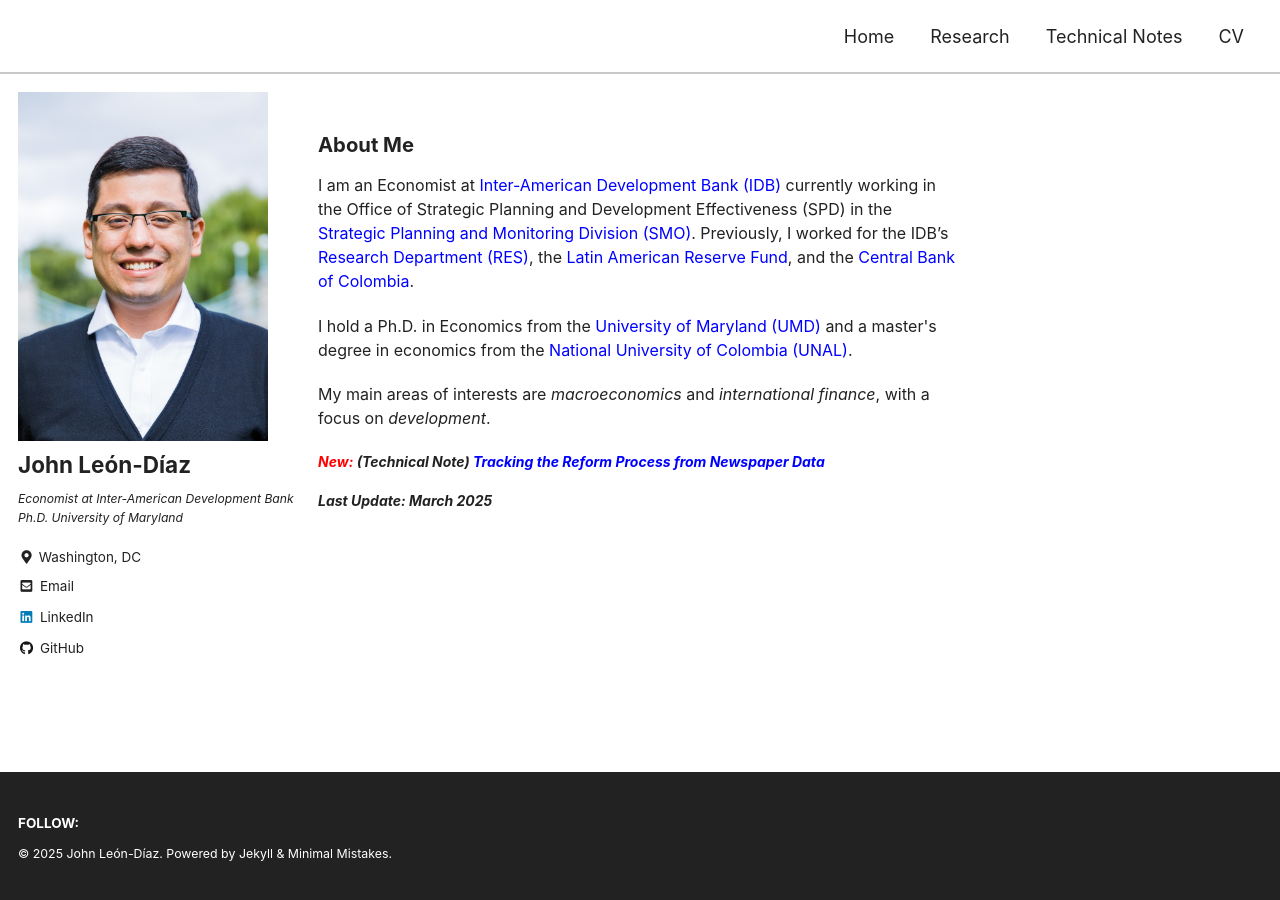
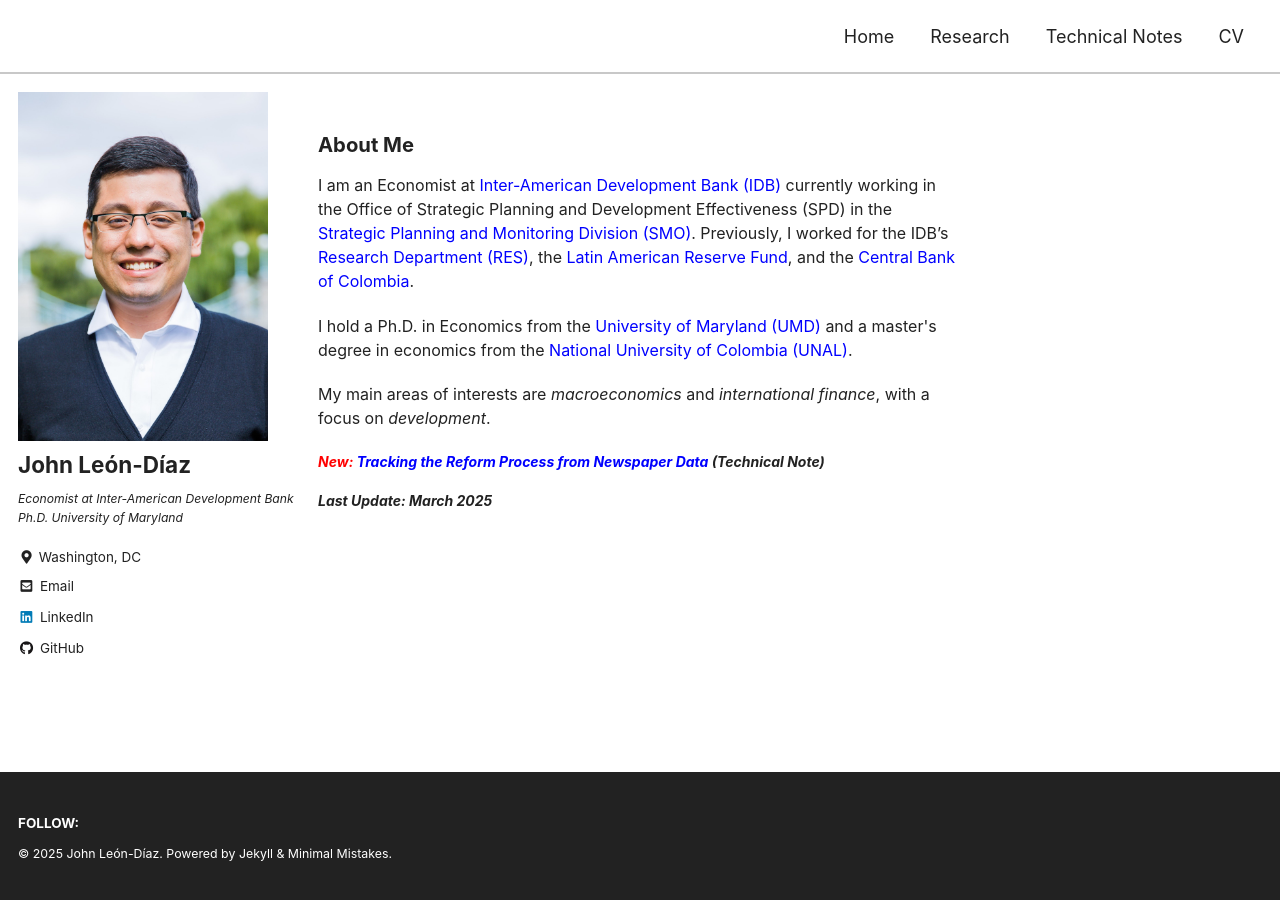
Before and after one commit to jleondia/jleondia.github.io, a Jekyll site: the page built from _pages/home.md, in a window 1280 px wide. Built offline with Jekyll 4.4.1, drawn with Linux system fonts in a browser that asks for light colours; cached includes are drawn as plain includes.

Commit message:
Update home.md

```diff
--- a/_pages/home.md
+++ b/_pages/home.md
@@ -28,7 +28,7 @@ comments: false
 </div>
 
 <p style="font-size:14px; font-weight:bold; font-style:italic;">
-  <span style="color: #ff0000">New: </span> (Technical Note) <a href="https://publications.iadb.org/en/tracking-reform-process-newspaper-data">Tracking the Reform Process from Newspaper Data</a> </p>
+  <span style="color: #ff0000">New: </span> <a href="https://publications.iadb.org/en/tracking-reform-process-newspaper-data">Tracking the Reform Process from Newspaper Data</a> (Technical Note) </p>
 
 <p style="font-size:14px; font-weight:bold; font-style:italic;">
  Last Update: March 2025
```
